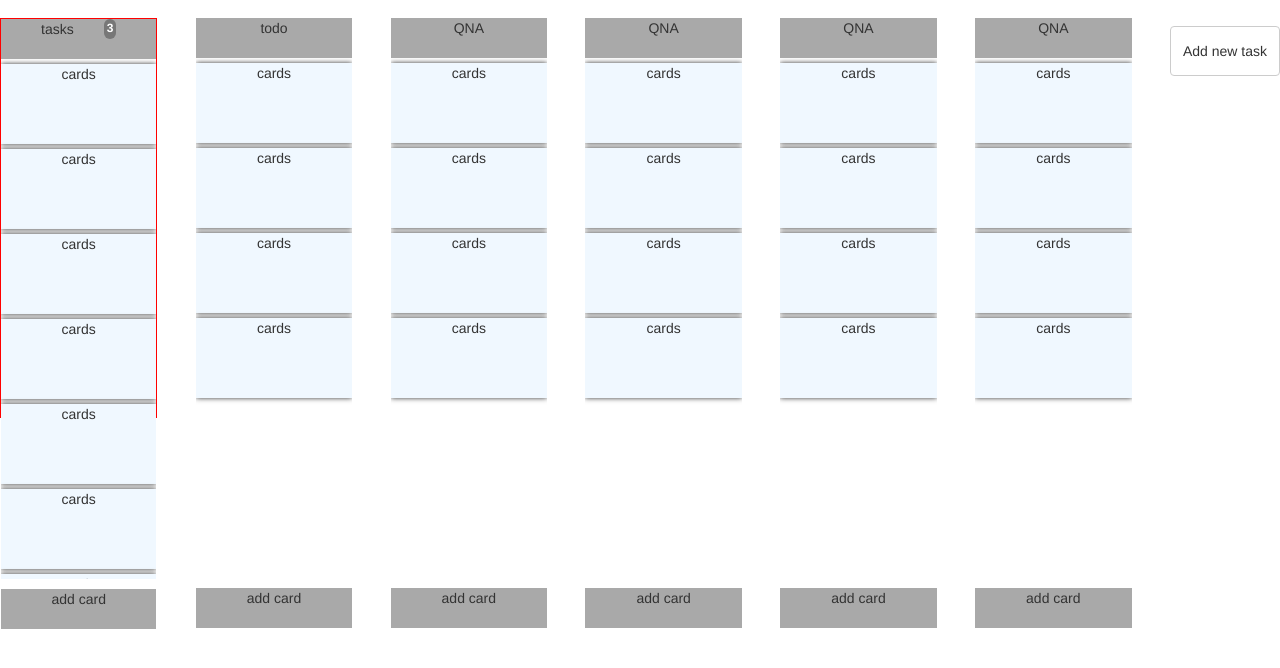
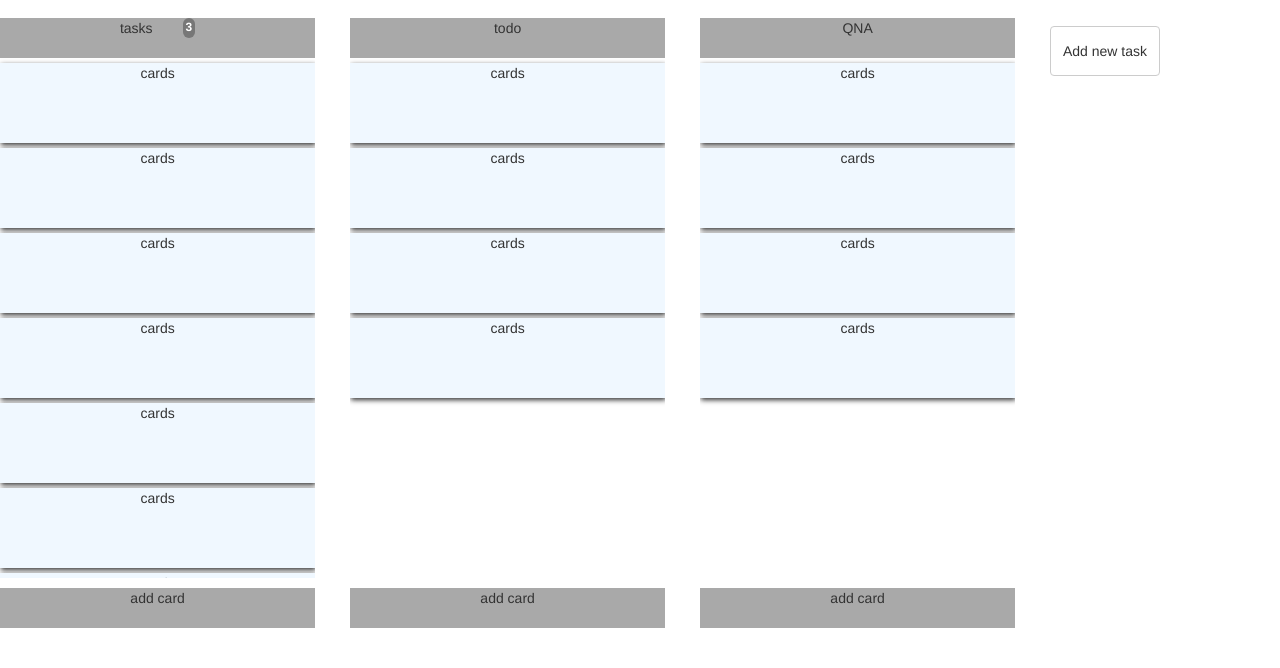
Before and after one commit to doronWar/taskboard, a website: page index.html in a window 1280 px wide. Shown: the part 54-722 px from the top of the page. Drawn offline with Linux system fonts and the light colour scheme; files whose address does not match are found by name.

Commit message:
ux in HTML finished

```diff
--- a/index.html
+++ b/index.html
@@ -32,57 +32,7 @@
 
 <main>
 
-  <!--<ul id="cardHolders">-->
-    <!--<li>-->
-      <!--<div class="lists" id="howBigItWillBe">-->
-        <!--<span class="opener">tasks</span>-->
-        <!--<ul class="ulS">-->
-          <!--<li class="card">cards </li>-->
-          <!--<li class="card">cards </li>-->
-          <!--<li class="card">cards </li>-->
-          <!--<li class="card">cards </li>-->
-          <!--<li class="card">cards </li>-->
-          <!--<li class="card">cards </li>-->
-          <!--<li class="card">cards </li>-->
-          <!--<li class="card">cards </li>-->
-        <!--</ul>-->
-        <!--<span class="closer">add card</span>-->
-      <!--</div>-->
-    <!--</li>-->
-
-
-    <!--<li>-->
-      <!--<div class="lists">-->
-        <!--<span class="opener">todo</span>-->
-        <!--<ul class="ulS">-->
-          <!--<li class="card">cards </li>-->
-          <!--<li class="card">cards </li>-->
-          <!--<li class="card">cards </li>-->
-          <!--<li class="card">cards </li>-->
-        <!--</ul>-->
-        <!--<span class="closer">add card</span>-->
-      <!--</div>-->
-    <!--</li>-->
-
-
-    <!--<li>-->
-
-      <!--<div class="lists">-->
-        <!--<span class="opener">QNA</span>-->
-        <!--<ul class="ulS">-->
-          <!--<li class="card">cards </li>-->
-          <!--<li class="card">cards </li>-->
-          <!--<li class="card">cards </li>-->
-          <!--<li class="card">cards </li>-->
-        <!--</ul>-->
-        <!--<span class="closer">add card</span>-->
-      <!--</div>-->
-    <!--</li>-->
-  <!--</ul>-->
-
-
-
-<div id="cardHolders">
+  <div id="cardHolders">
 
   <div class="lists" id="howBigItWillBe">
     <span class="opener ">tasks
@@ -121,40 +71,6 @@
       <li class="card">cards </li>
       <li class="card">cards </li>
       <li class="card">cards </li>
-    </ul>
-    <span class="closer">add card</span>
-  </div>
-
-  <div class="lists">
-    <span class="opener">QNA</span>
-    <ul class="ulS">
-      <li class="card">cards </li>
-      <li class="card">cards </li>
-      <li class="card">cards </li>
-      <li class="card">cards </li>
-    </ul>
-    <span class="closer">add card</span>
-  </div>
-
-  <div class="lists">
-    <span class="opener">QNA</span>
-    <ul class="ulS">
-      <li class="card">cards </li>
-      <li class="card">cards </li>
-      <li class="card">cards </li>
-      <li class="card">cards </li>
-    </ul>
-    <span class="closer">add card</span>
-  </div>
-
-
-  <div class="lists">
-    <span class="opener">QNA</span>
-    <ul class="ulS">
-      <li class="card">cards </li>
-      <li class="card">cards </li>
-      <li class="card">cards </li>
-      <li class="card">cards </li>
   </ul>
     <span class="closer">add card</span>
 </div>
@@ -166,6 +82,90 @@
 </div>
 
 
+  <!--<ul id="cardHolders">-->
+  <!--<li>-->
+  <!--<div class="lists" id="howBigItWillBe">-->
+  <!--<span class="opener">tasks</span>-->
+  <!--<ul class="ulS">-->
+  <!--<li class="card">cards </li>-->
+  <!--<li class="card">cards </li>-->
+  <!--<li class="card">cards </li>-->
+  <!--<li class="card">cards </li>-->
+  <!--<li class="card">cards </li>-->
+  <!--<li class="card">cards </li>-->
+  <!--<li class="card">cards </li>-->
+  <!--<li class="card">cards </li>-->
+  <!--</ul>-->
+  <!--<span class="closer">add card</span>-->
+  <!--</div>-->
+  <!--</li>-->
+
+
+  <!--<li>-->
+  <!--<div class="lists">-->
+  <!--<span class="opener">todo</span>-->
+  <!--<ul class="ulS">-->
+  <!--<li class="card">cards </li>-->
+  <!--<li class="card">cards </li>-->
+  <!--<li class="card">cards </li>-->
+  <!--<li class="card">cards </li>-->
+  <!--</ul>-->
+  <!--<span class="closer">add card</span>-->
+  <!--</div>-->
+  <!--</li>-->
+
+
+  <!--<li>-->
+
+  <!--<div class="lists">-->
+  <!--<span class="opener">QNA</span>-->
+  <!--<ul class="ulS">-->
+  <!--<li class="card">cards </li>-->
+  <!--<li class="card">cards </li>-->
+  <!--<li class="card">cards </li>-->
+  <!--<li class="card">cards </li>-->
+  <!--</ul>-->
+  <!--<span class="closer">add card</span>-->
+  <!--</div>-->
+  <!--</li>-->
+  <!--</ul>-->
+
+
+
+  <!--<div class="lists">-->
+  <!--<span class="opener">QNA</span>-->
+  <!--<ul class="ulS">-->
+  <!--<li class="card">cards </li>-->
+  <!--<li class="card">cards </li>-->
+  <!--<li class="card">cards </li>-->
+  <!--<li class="card">cards </li>-->
+  <!--</ul>-->
+  <!--<span class="closer">add card</span>-->
+  <!--</div>-->
+
+  <!--<div class="lists">-->
+  <!--<span class="opener">QNA</span>-->
+  <!--<ul class="ulS">-->
+  <!--<li class="card">cards </li>-->
+  <!--<li class="card">cards </li>-->
+  <!--<li class="card">cards </li>-->
+  <!--<li class="card">cards </li>-->
+  <!--</ul>-->
+  <!--<span class="closer">add card</span>-->
+  <!--</div>-->
+
+  <!--<div class="lists">-->
+  <!--<span class="opener">QNA</span>-->
+  <!--<ul class="ulS">-->
+  <!--<li class="card">cards </li>-->
+  <!--<li class="card">cards </li>-->
+  <!--<li class="card">cards </li>-->
+  <!--<li class="card">cards </li>-->
+  <!--</ul>-->
+  <!--<span class="closer">add card</span>-->
+  <!--</div>-->
+
+
 
 </main>
 
--- a/stylesheet/main.css
+++ b/stylesheet/main.css
@@ -18,42 +18,60 @@ nav{
   /*flex-direction: row;*/
   /*border: 1px solid red;*/
 }
+main{
+  display: flex;
+  flex-wrap: wrap;
+}
 #cardHolders {
   display: flex;
   flex-direction: row;
+
+
   /*justify-content: space-around;*/
 }
 .opener,
 .closer{
   background-color: darkgray;
-  display: inline-block;
+  /*display: inline-block;*/
   width:100%;
   height:40px;
   display: flex;
   justify-content: center;
 }
+
+/*.opener{*/
+  /*position: absolute;*/
+  /*top: -10vh;*/
+  /*left: 0;*/
+/*}*/
+/*.closer {*/
+  /*position: absolute;*/
+  /*bottom: -10vh;*/
+  /*left: 0;*/
+/*}*/
+
+
 .lists{
-  width: 300px;
+  width: 350px;
   max-height: 70%;
   margin-right: 3%;
-  /*height: 300px;*/
-  /*overflow: auto;*/
-  /*display: flex;*/
-  /*align-items: stretch;*/
+  position: relative;
 }
 .ulS{
-  height:65vh;
-  /*should be the size of the X amount of cards*/
 
-  /*height: 300px;*/
+  height:65vh;   /*should be the size of the X amount of cards*/
   overflow: auto;
+  /*should have a max height*/
+  /*should have a min height*/
+
+
 }
 .card{
   height:10vh;
   width:100%;
   background-color: aliceblue;
   list-style-type: none;
-  box-shadow: 0 0 5px 0 ;
+  box-shadow: 1px 2px 5px 0 ;
   margin-bottom: 5px;
   margin-top:5px;
   display: flex;
@@ -66,7 +84,7 @@ ul{
 
 #howBigItWillBe{
   height: 400px;
-  border: 1px solid red;
+
 }
 
 button{
```
